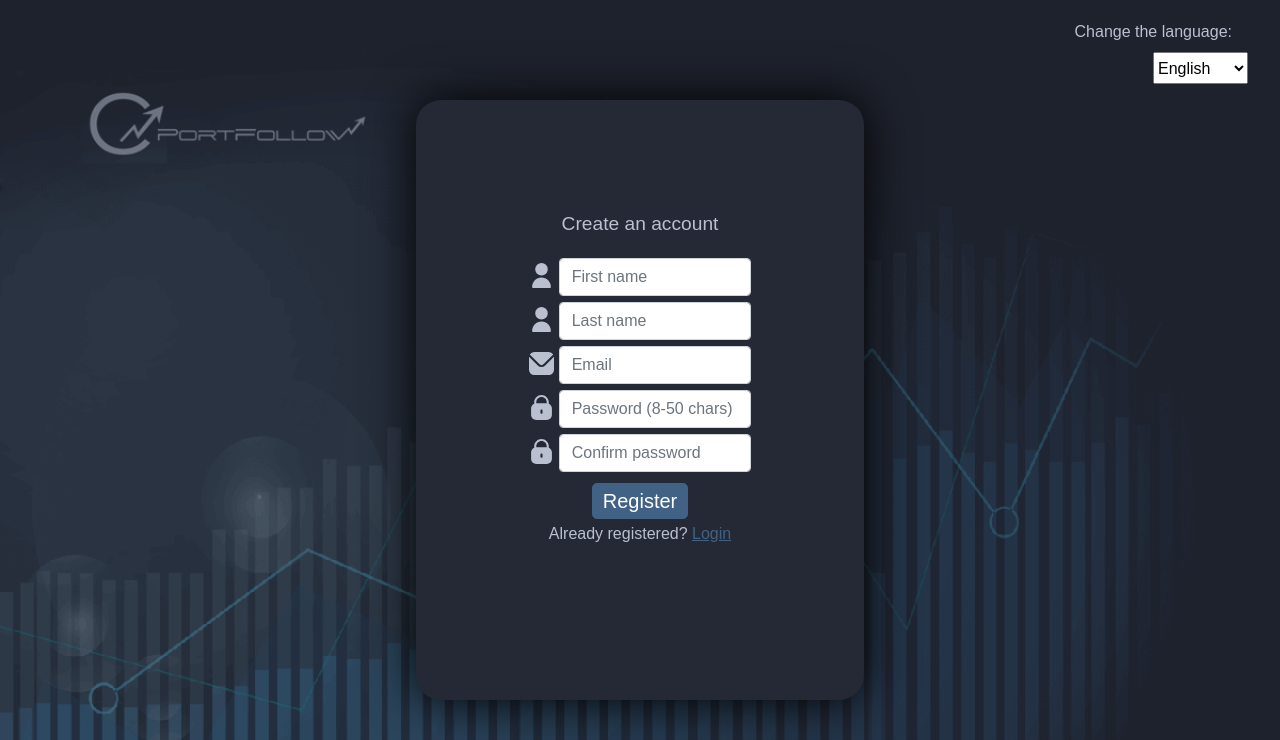
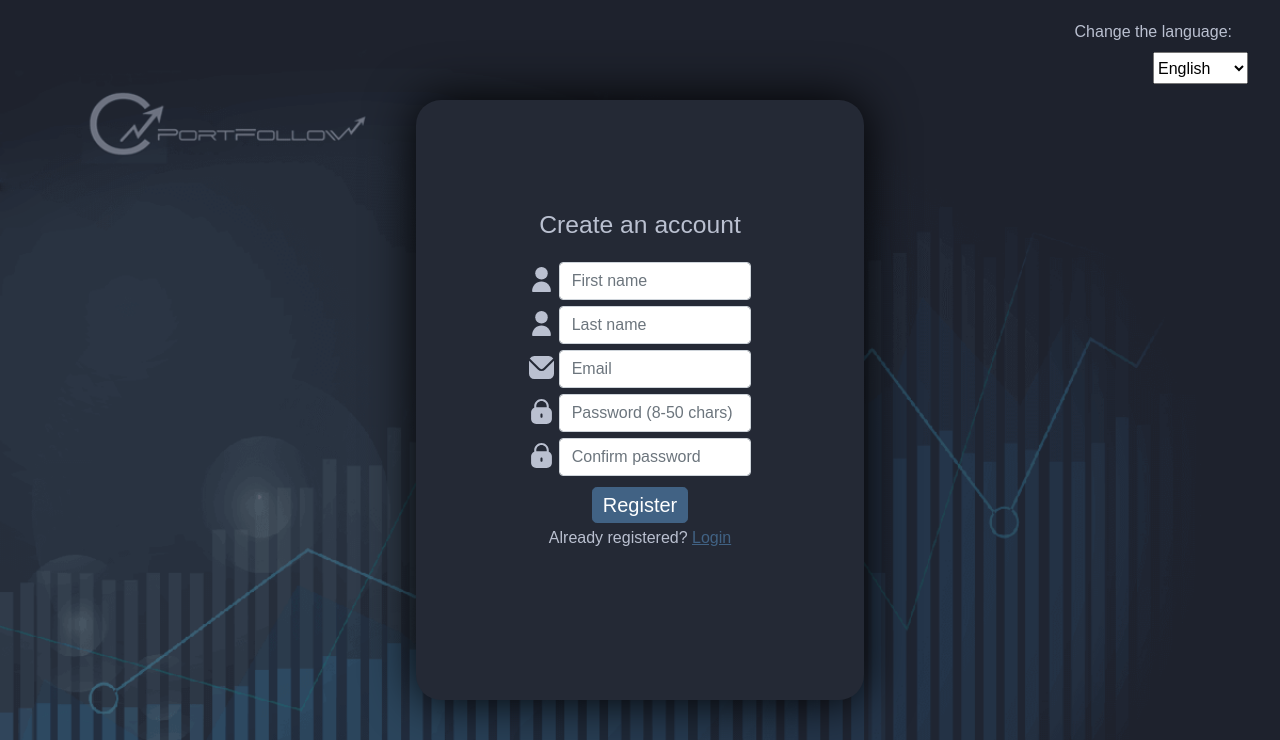
Before and after one commit to MigP/PortFollow, a PHP site: page /includes/register.php in a window 1280 px wide. Shown: the top 740 px of the page. Run offline with PHP 8.4, Linux system fonts and the light colour scheme.

Commit message:
Update styles.css

```diff
--- a/css/styles.css
+++ b/css/styles.css
@@ -75,7 +75,7 @@ margin: auto;
 }
 
 .hint-text {
-	font-size: larger;
+	font-size: calc(0.325vw + 0.325vh + 1.4vmax);
 	text-align: center;
 }
 
```
